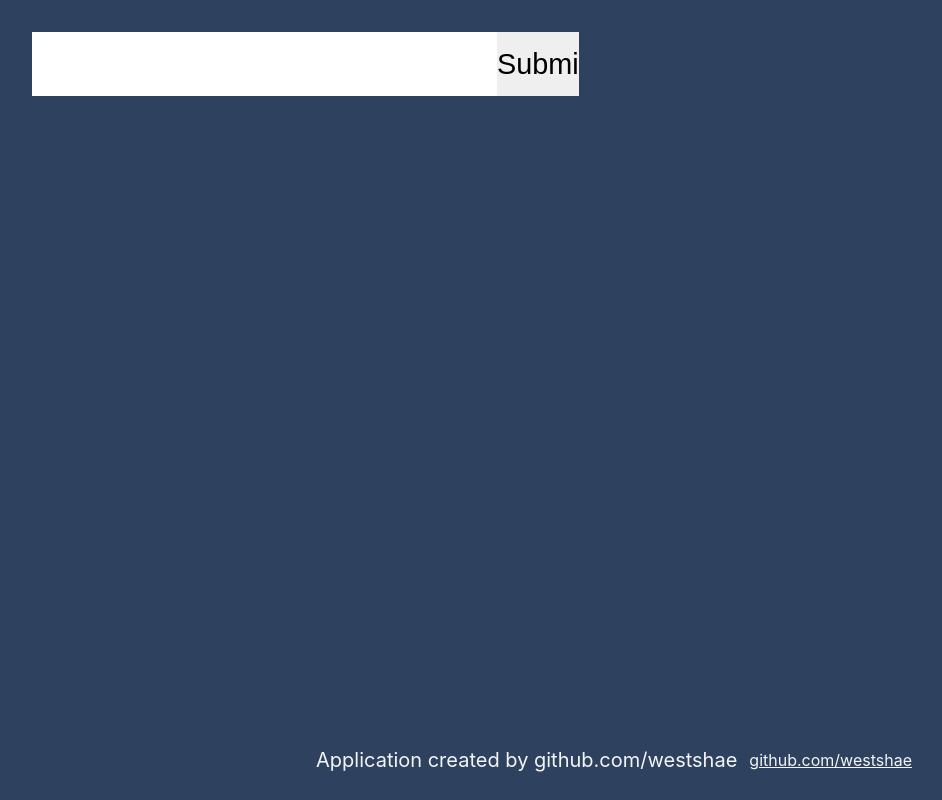
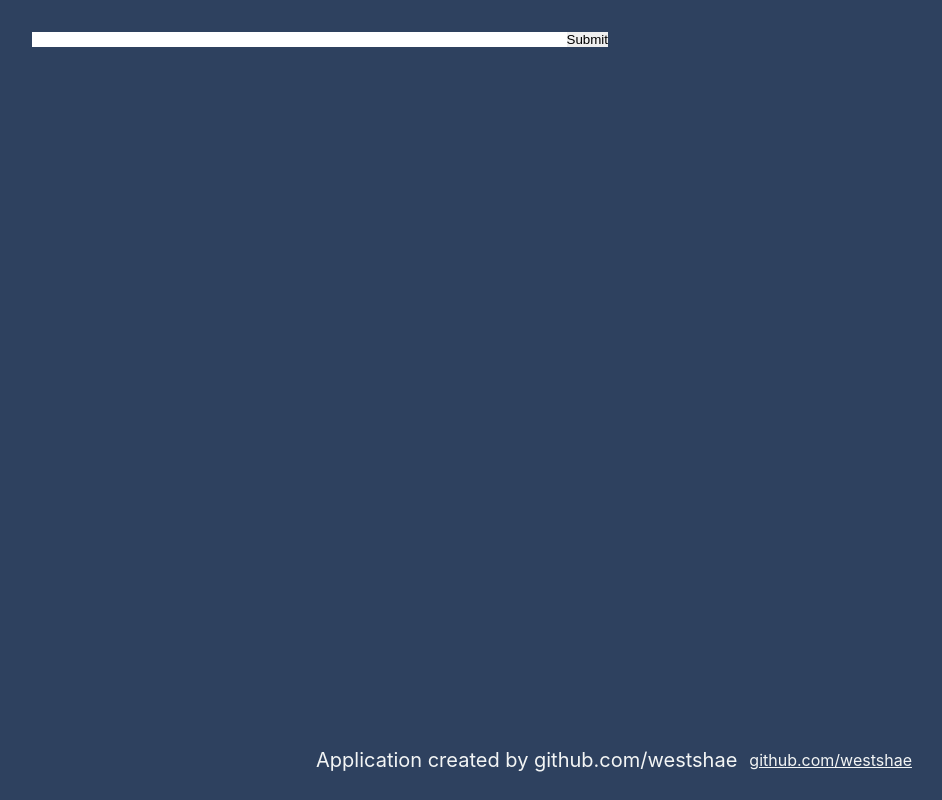
Before and after one commit to westshae/weather, a React (Create React App) app: page / in a window 1280 px wide. Shown: the whole page, without its empty margins (32-974 px from the left). Built offline with nearby package versions, Linux system fonts and the light colour scheme.

Commit message:
Made size of input dynamic

```diff
--- a/src/components/layout/Input.tsx
+++ b/src/components/layout/Input.tsx
@@ -3,26 +3,34 @@ import styled from "styled-components";
 import Axios from "axios";
 
 const Form = styled.form`
-  width:95%;
+  display:flex;
 `
 
 const InputButton = styled.input`
   height:100%;
-  border:0;
-  padding:0 0 0 0 ;
+  width:fit-content;
+  border:none;
+  padding:0 0 0 0;
   outline:none;
-  width:15%;
-  font-size:1.8rem;
+  @media screen and (max-device-width: 480px) and (orientation: portrait){//Phone
 
+  }
+
+  @media screen and (min-device-width: 768px) and (max-device-width: 1024px){//Tablet
+
+  }
+
+  @media screen and (min-width: 1024px){//Desktop
+
+  }
 `
 
 const InputText = styled.input`
   height:100%;
-  border:0;
+  width:100%;
+  border:none;
   outline:none;
   padding:0 0 0 0;
-  width:85%;
-  font-size:1.8rem;
 `
 
 const Input = (props:any) =>{
--- a/src/components/layout/Navigation.tsx
+++ b/src/components/layout/Navigation.tsx
@@ -15,35 +15,67 @@ const Button = styled.button<Props>`
     background:transparent;
     color:#F3F5F5;
     border:none;
-    font-size:3.5rem;
-    font-family:Helvetica;
-    margin-left:1rem;
-    margin-right:1rem;
+    /* font-size:3.5rem; */
+    /* font-family:Helvetica; */
+    /* margin-left:1rem; */
+    /* margin-right:1rem; */
 
     transition:  0.25s ease-out;
 
-    ${props => props.left && css`
+    /* ${props => props.left && css`
         margin-left:auto;
-    `};
+    `}; */
 
-    //Desktop
-    @media only screen
-    and (min-device-width: 1025px){
-        :hover{
-            background-color: #181b27;
-        }
+    @media screen and (max-device-width: 480px) and (orientation: portrait){//Phone
+
+    }
+
+    @media screen and (min-device-width: 768px) and (max-device-width: 1024px){//Tablet
+
+    }
+
+    @media screen and (min-width: 1024px){//Desktop
+
     }
 `
 
 //CSS for entire navigation bar
 const StyledNavigation = styled.nav`
     background-color:#2E415F;
-    height:4rem;
-    margin-left:5%;
-    margin-right:5%;
+    /* height:4rem; */
+    display:grid;
 
-    display:grid;
-    grid-template-columns:repeat(2, 1fr);
+
+    @media screen and (max-device-width: 480px) and (orientation: portrait){//Phone
+        grid-template-columns:1fr;
+        margin-left:0%;
+        margin-right:0%;
+    }
+
+    @media screen and (min-device-width: 768px) and (max-device-width: 1024px){//Tablet
+        grid-template-columns:1fr;
+        margin-left:5%;
+        margin-right:5%;
+    }
+
+    @media screen and (min-width: 1024px){//Desktop
+        grid-template-columns:repeat(2, 1fr);
+        margin-left:5%;
+        margin-right:5%;
+    }
+
+
+    @media screen and (max-device-width: 480px) and (orientation: portrait){//Phone
+
+    }
+
+    @media screen and (min-device-width: 768px) and (max-device-width: 1024px){//Tablet
+
+    }
+
+    @media screen and (min-width: 1024px){//Desktop
+
+    }
 `
 
 //Prevents bad security, thanks stackoverflow
```
